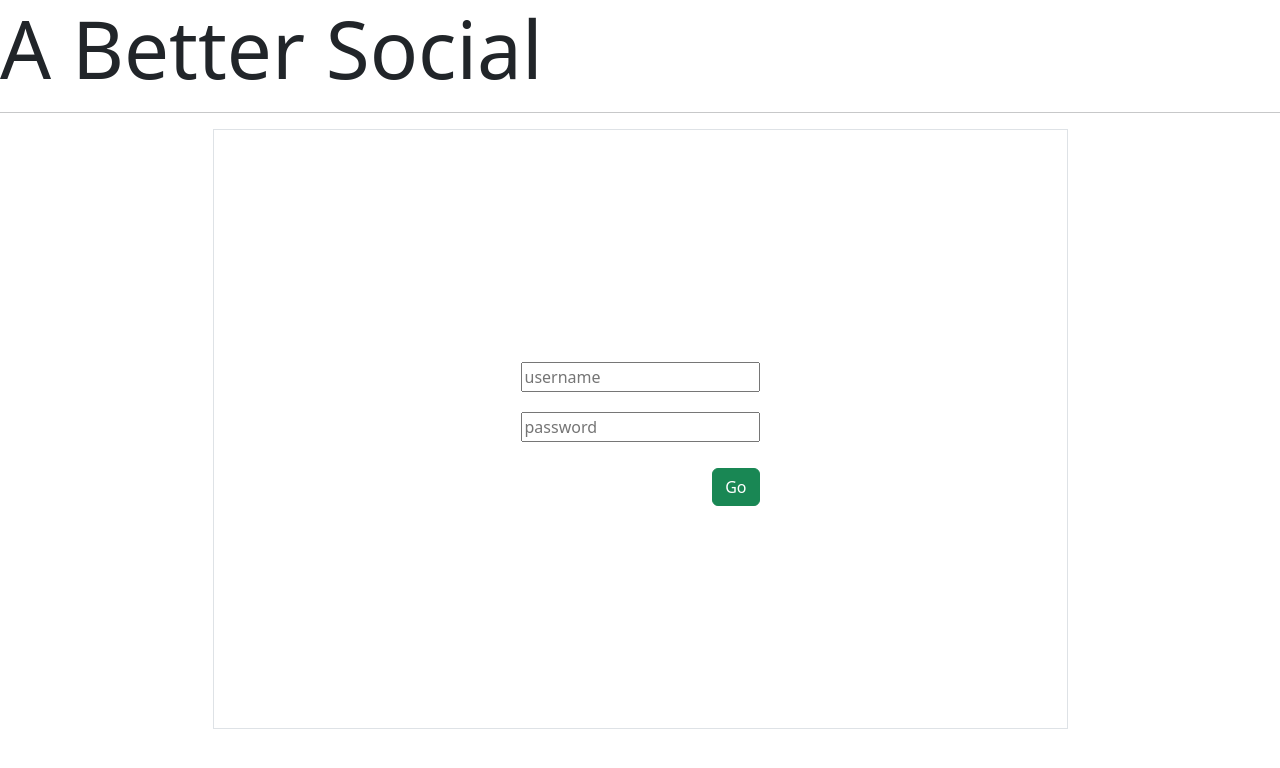
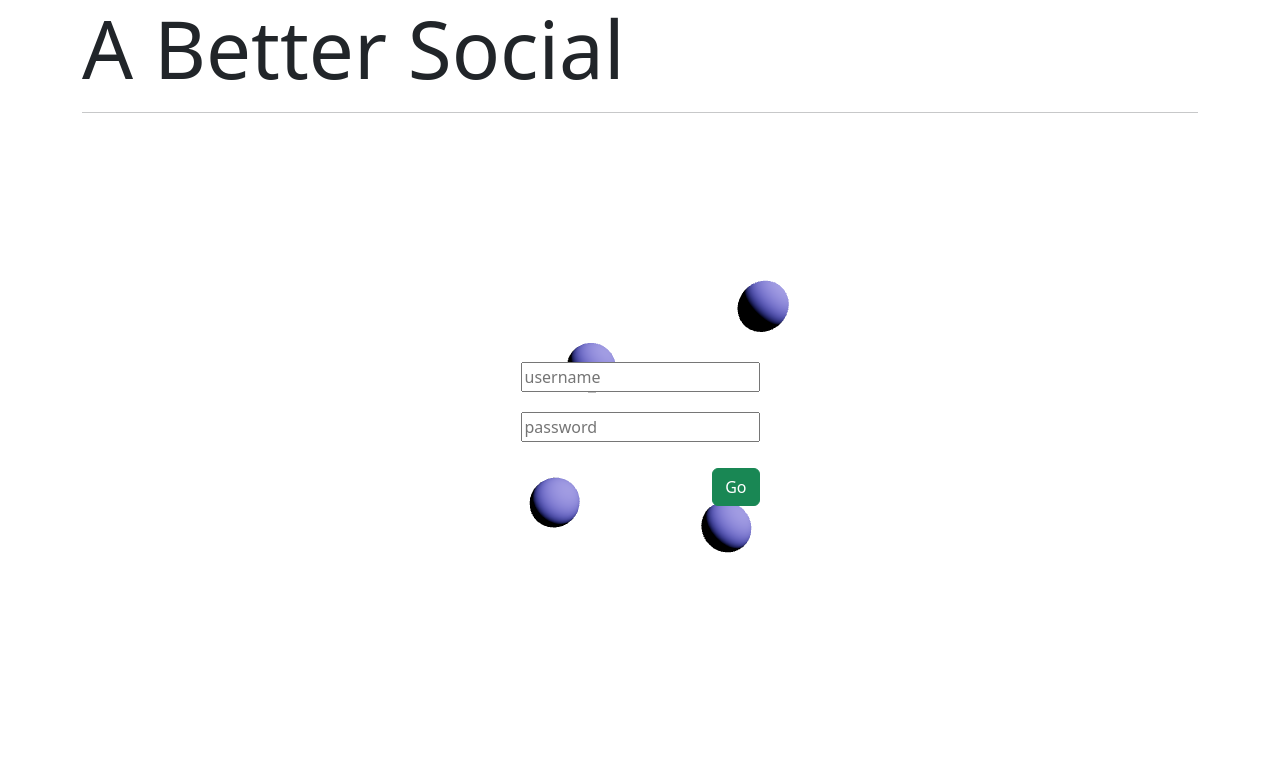
Before and after one commit to kingnebby/chat-app-with-turbo, a Next.js app in the folder apps/web/: page / in a window 1280 px wide. Shown: the top 768 px of the page. Built offline with nearby package versions, Linux system fonts and the light colour scheme.

Commit message:
feat: add some nodes

```diff
--- /dev/null
+++ b/apps/web/pages/components/LoginForm/Graphic.tsx
@@ -0,0 +1,27 @@
+
+import { OrbitControls } from '@react-three/drei'
+import { Canvas } from '@react-three/fiber'
+import React from 'react'
+import NodeGraphic from './NodeGraphic'
+
+export const Graphic = () => {
+  return (
+    <Canvas
+      camera={{ position: [0, 0, 16] }}
+    >
+      {/* <ambientLight intensity={0.01} /> */}
+      <OrbitControls />
+      {/* <PerspectiveCamera makeDefault position={[20, 20, 20]} /> */}
+      {/* <perspectiveCamera position={[100, 100, 100]} /> */}
+      <spotLight position={[20, 20, 20]} />
+      {/* <axesHelper /> */}
+
+      <NodeGraphic position={[-2, 2.5, 0]} />
+      <NodeGraphic position={[5, 5, 0]} />
+      <NodeGraphic position={[-3.5, -3, 0]} />
+      <NodeGraphic position={[3.5, -4, 0]} />
+    </Canvas>
+  )
+}
+
+export default Graphic
--- /dev/null
+++ b/apps/web/pages/components/LoginForm/NodeGraphic.tsx
@@ -0,0 +1,18 @@
+
+import React from 'react'
+
+export type NodeGraphicProps = {
+  position: [number, number, number]
+}
+
+function NodeGraphic(props: NodeGraphicProps) {
+  return (
+
+    <mesh position={props.position} scale={[1, 1, 1]} >
+      <sphereGeometry />
+      <meshPhysicalMaterial color={"#8888ff"} />
+    </mesh >
+  )
+}
+
+export default NodeGraphic
--- a/apps/web/pages/index.tsx
+++ b/apps/web/pages/index.tsx
@@ -1,8 +1,10 @@
 import { UsersList } from "ui";
 import { Canvas, ThreeElements, useFrame, useThree } from '@react-three/fiber'
+import { OrbitControls, PerspectiveCamera } from "@react-three/drei"
 import { QueryClient, QueryClientProvider } from "@tanstack/react-query";
-import Graphic from "./Graphic";
+import Graphic from "./components/LoginForm/Graphic";
 import styles from './components/login-form.module.css'
+import NodeGraphic from "./components/LoginForm/NodeGraphic";
 
 const queryClient = new QueryClient()
 
@@ -19,9 +21,11 @@ export function Home() {
   return (
     <div>
       {/* Header component */}
-      <h1 className="display-1">A Better Social
-        <hr />
-      </h1>
+      <div className="container">
+        <h1 className="display-1">A Better Social
+          <hr />
+        </h1>
+      </div>
 
 
       {/* Login form */}
@@ -30,7 +34,12 @@ export function Home() {
         style={{ height: "600px" }}
       >
 
-        <form>
+        {/* Graphic fun */}
+        <div className="position-absolute w-75 h-100">
+          <Graphic />
+        </div>
+
+        <form style={{ zIndex: 1 }}>
           <ul className={styles["form-column"]}>
             <li className={styles["form-input"]}><input type="text" placeholder="username" /></li>
             <li className={styles["form-input"]}><input type="text" placeholder="password" /></li>
@@ -42,12 +51,6 @@ export function Home() {
           </div>
         </form>
 
-
-        {/* Graphic fun */}
-        <div className="position-absolute border w-75 h-100">
-          <Canvas >
-          </Canvas>
-        </div>
       </div>
 
 
```
